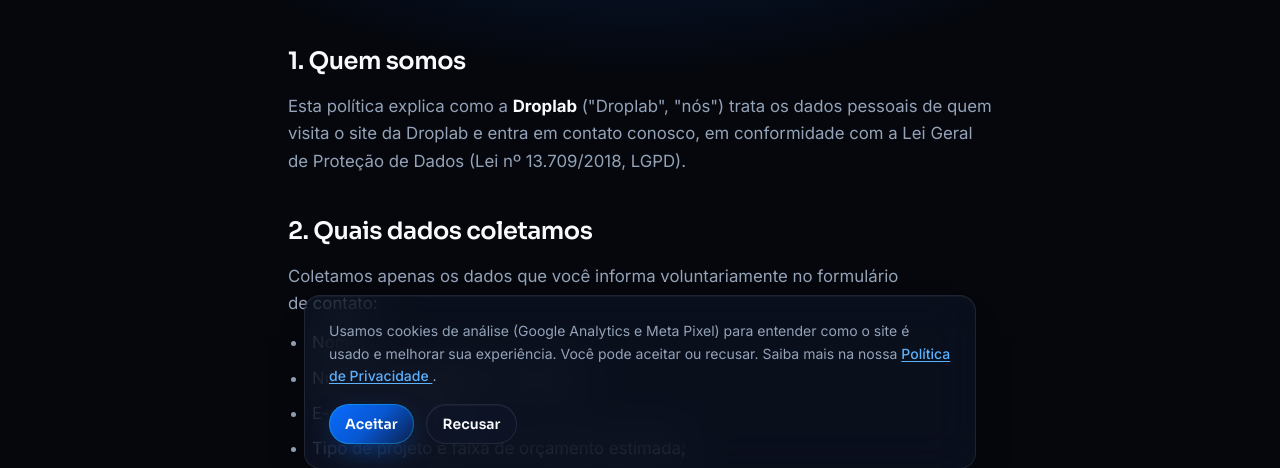
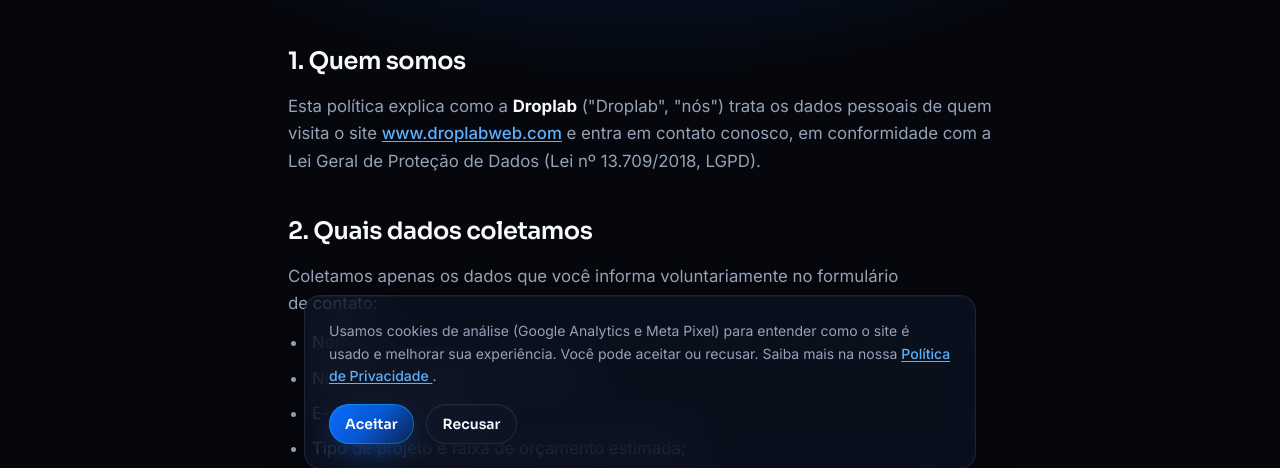
Before and after one commit to droplab-tech/drop-lab-site, an Astro site: page /politica-de-privacidade in a window 1280 px wide. Shown: the part 307-775 px from the top of the page. Built offline with nearby package versions, Linux system fonts and the light colour scheme; Astro itself is replaced by a stand-in of ours; no server answers; a web font is replaced by a local one.

Commit message:
Configura o domínio www.droplabweb.com
- site.ts: url = https://www.droplabweb.com (usada pelo `site` do Astro,
  canonical, og:url, og:image, twitter:image, JSON-LD, sitemap e robots.txt)
- Política de privacidade cita www.droplabweb.com (com link)
- Páginas noindex (404) deixam de ter canonical/og:url
- README atualizado com o domínio e o link do sitemap

Co-Authored-By: Claude Opus 5.5 <noreply@anthropic.com>

```diff
--- a/src/config/site.ts
+++ b/src/config/site.ts
@@ -25,8 +25,7 @@ export const site = {
    * Enquanto estiver vazio, o site não gera canonical, og:url, og:image, sitemap nem a
    * linha Sitemap do robots.txt, pois todos exigem um endereço absoluto.
    */
-  // preencher quando tiver domínio
-  url: '' as string,
+  url: 'https://www.droplabweb.com' as string,
 
   /** Título e descrição padrão (SEO) */
   title: 'Droplab | Criação de Sites e Landing Pages que Convertem',
--- a/src/layouts/BaseLayout.astro
+++ b/src/layouts/BaseLayout.astro
@@ -31,7 +31,9 @@ const {
 // URLs absolutas só existem quando o domínio estiver preenchido em site.ts.
 // Sem domínio, canonical / og:url / og:image / twitter:image não são gerados.
 const siteUrl = site.url;
-const canonical = siteUrl
+// Páginas noindex (ex.: 404, servida em qualquer URL inexistente) não recebem canonical/og:url.
+const canonical =
+  siteUrl && !noindex
     ? new URL(
         // build.format 'file' gera /index.html e /pagina.html: o canonical usa a URL limpa
         Astro.url.pathname.replace(/(index)?\.html$/, '').replace(/\/$/, '') || '/',
--- a/src/pages/politica-de-privacidade.astro
+++ b/src/pages/politica-de-privacidade.astro
@@ -2,6 +2,9 @@
 import BaseLayout from '@/layouts/BaseLayout.astro';
 import Drop from '@/components/ui/Drop.astro';
 import { site } from '@/config/site';
+
+// Domínio exibido no texto (ex.: www.droplabweb.com)
+const siteHost = site.url.replace(/^https?:\/\//, '');
 
 // ⚠️ Atualize a data sempre que alterar a política
 const updatedAt = '22 de novembro de 2026';
@@ -31,9 +34,10 @@ const analyticsEnabled = Boolean(
           <h2>1. Quem somos</h2>
           <p>
             Esta política explica como a <strong class="text-heading">{site.legalName}</strong>{' '}
-            ("Droplab", "nós") trata os dados pessoais de quem visita o site da Droplab e entra em
-            contato conosco, em conformidade com a Lei Geral de Proteção de Dados (Lei nº
-            13.709/2018, LGPD).
+            ("Droplab", "nós") trata os dados pessoais de quem visita o site
+            {site.url ? <a href={site.url}>{siteHost}</a> : 'da Droplab'} e entra em contato
+            conosco, em conformidade com a Lei Geral de Proteção de Dados (Lei nº 13.709/2018,
+            LGPD).
           </p>
         </section>
 
```
Also changed, not shown: README.md. Lines whose indentation alone changed are shown as unchanged.
